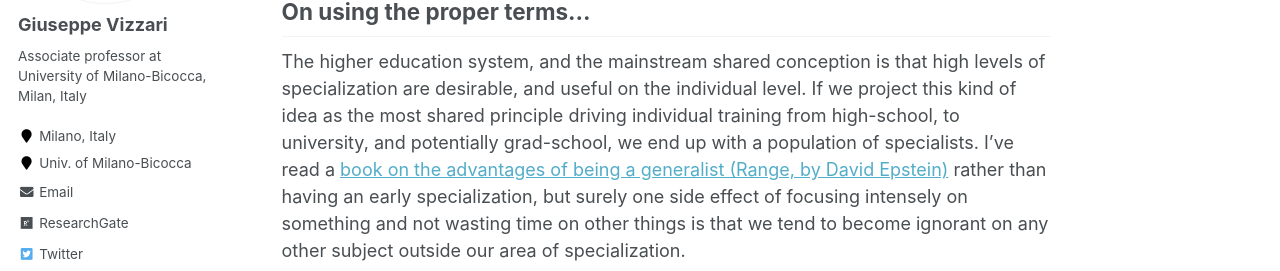
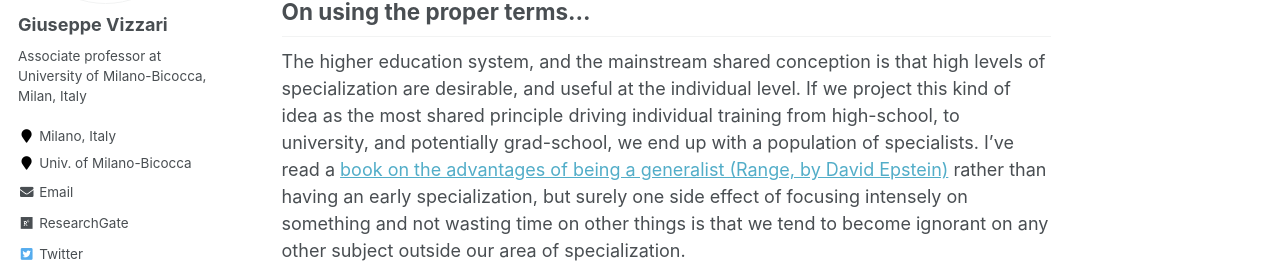
Before and after one commit to GiuseppeVizzari/GiuseppeVizzari.github.io, a Jekyll site: the page built from _posts/2023-10-29-Using-proper-terms.md, in a window 1280 px wide and 900 px high. Shown: the part 289-560 px from the top of the window. Built offline with Jekyll 4.4.1, drawn with Linux system fonts in a browser that asks for light colours; some web fonts are replaced; some of the changed text lies outside the part shown.

Commit message:
minor errors

```diff
--- a/_posts/2023-10-29-Using-proper-terms.md
+++ b/_posts/2023-10-29-Using-proper-terms.md
@@ -10,7 +10,7 @@ tags:
 
 ## On using the proper terms...
 
-The higher education system, and the mainstream shared conception is that high levels of specialization are desirable, and useful on the individual level. If we project this kind of idea as the most shared principle driving individual training from high-school, to university, and potentially grad-school, we end up with a population of specialists. I've read a [book on the advantages of being a generalist (Range, by David Epstein)](https://davidepstein.com/the-range/) rather than having an early specialization, but surely one side effect of focusing intensely on something and not wasting time on other things is that we tend to become ignorant on any other subject outside our area of specialization.
+The higher education system, and the mainstream shared conception is that high levels of specialization are desirable, and useful at the individual level. If we project this kind of idea as the most shared principle driving individual training from high-school, to university, and potentially grad-school, we end up with a population of specialists. I've read a [book on the advantages of being a generalist (Range, by David Epstein)](https://davidepstein.com/the-range/) rather than having an early specialization, but surely one side effect of focusing intensely on something and not wasting time on other things is that we tend to become ignorant on any other subject outside our area of specialization.
 
 This phenomenon has a direct influence on the topic of the post, which is the usage of wrong terms, typically introduced in other fields of knowledge, to describe a phenomenon in our area of expertise. I have a couple of recent examples that are particularly bothering me, and I can be pretty obnoxious when bothered. So, here we are.
 
```
Also changed, not shown: other parts of _posts/2023-10-29-Using-proper-terms.md (+1 -1 lines).
